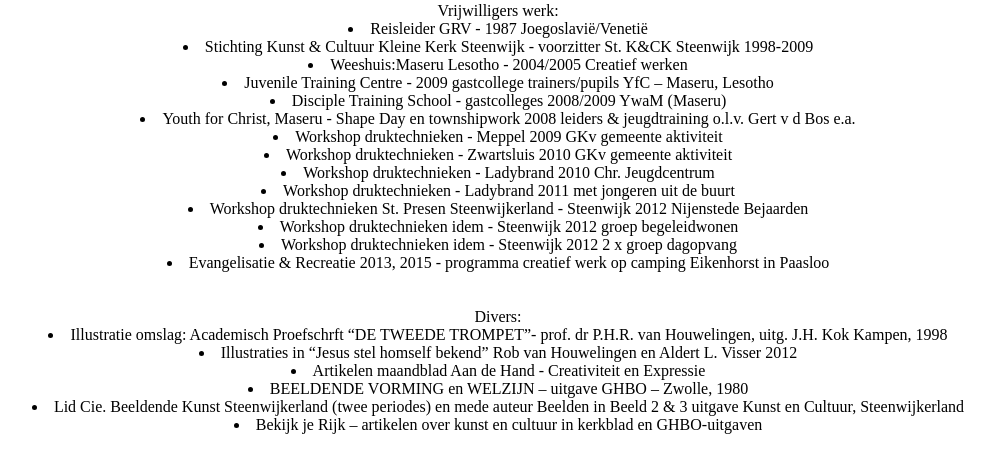
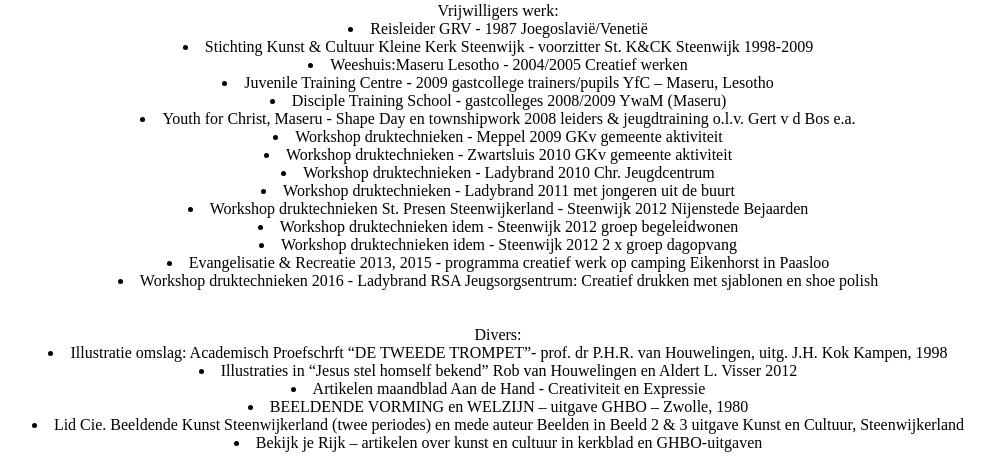
Before and after one commit to levien4/humancreature, a PHP site: page /Biografie/index.php in a window 1280 px wide. Shown: the part 1756-2216 px from the top of the page, without its empty margins (142-1137 px from the left). Before the commit the page ends 2190 px from the top, so only its background shows below. Run offline with PHP 8.4, Linux system fonts and the light colour scheme; data that the repository does not hold is empty.

Commit message:
Workshop druktechnieken 2016

```diff
--- a/Biografie/index.php
+++ b/Biografie/index.php
@@ -74,7 +74,8 @@
 				<li>Workshop druktechnieken  St. Presen Steenwijkerland 	- 	Steenwijk 2012 Nijenstede Bejaarden</li>
 				<li>Workshop druktechnieken 	idem			- 	Steenwijk 2012 groep begeleidwonen</li>
 				<li>Workshop druktechnieken 	idem			- 	Steenwijk 2012  2 x groep dagopvang</li>
-				<li>Evangelisatie & Recreatie 	2013, 2015		-	programma creatief werk op camping Eikenhorst in Paasloo</li><br><br>
+				<li>Evangelisatie & Recreatie 	2013, 2015		-	programma creatief werk op camping Eikenhorst in Paasloo</li>
+				<li>Workshop druktechnieken 2016 - Ladybrand RSA Jeugsorgsentrum: Creatief drukken met sjablonen en shoe polish</li><br><br>
 
 				Divers:<br>
 				<li>Illustratie omslag: Academisch Proefschrft “DE TWEEDE TROMPET”- prof. dr P.H.R. van Houwelingen, uitg. J.H. Kok Kampen, 1998</li>
```
